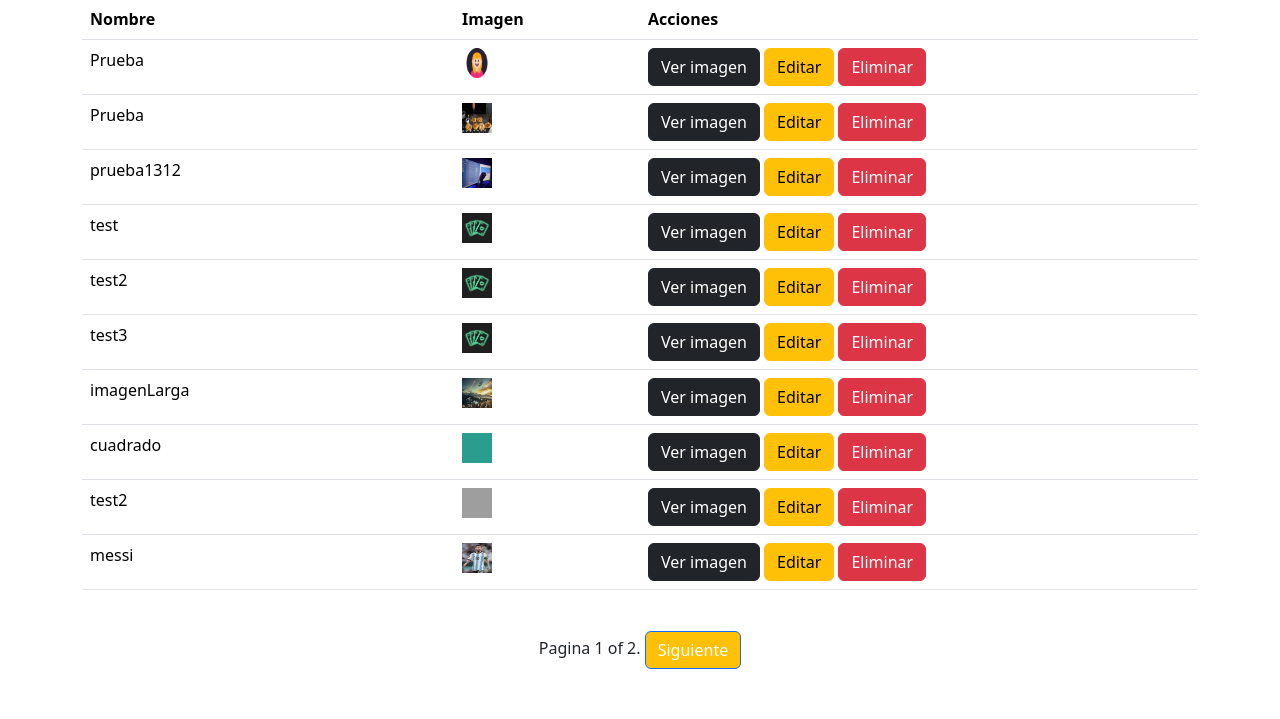
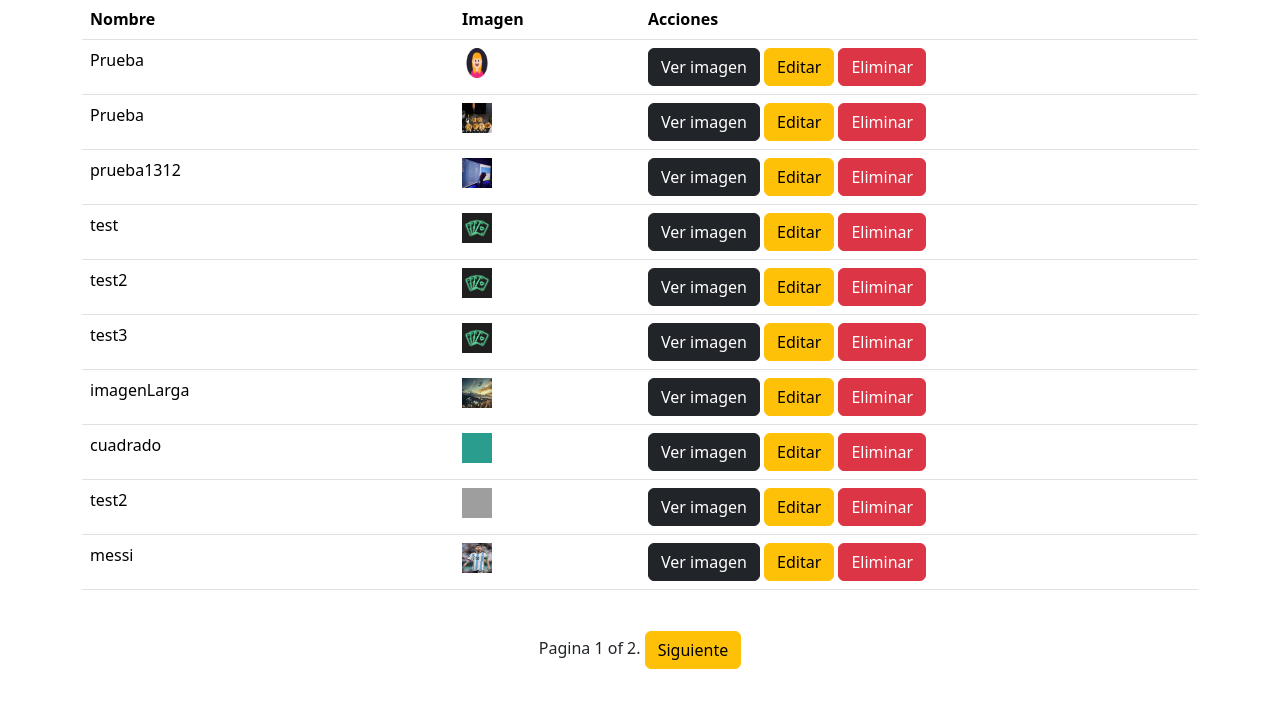
Before and after one commit to lisandrofunes/cicom-presentaciones, a Django app: page /archivo/archivos/ in a window 1280 px wide. Shown: the part 129-848 px from the top of the page. Run offline with Django 4.2, Linux system fonts and the light colour scheme; data comes from the database, SQL or seed files in the repository; grey boxes are pictures that could not be loaded.

Commit message:
estilado botones

```diff
--- a/ImagenesApp/templates/ImagenesApp/archivo_list.html
+++ b/ImagenesApp/templates/ImagenesApp/archivo_list.html
@@ -40,13 +40,13 @@
     <div class="pagination justify-content-center">
       <span class="page-links" style="margin-bottom: 50px;margin-top: 25px;">
           {% if page_obj.has_previous %}
-              <a href="{{ request.path }}?page={{ page_obj.previous_page_number }}" class="btn btn-primary"  style="background-color: #ffc107;">Anterior</a>
+              <a href="{{ request.path }}?page={{ page_obj.previous_page_number }}" class="btn btn-warning"  >Anterior</a>
           {% endif %}
           <span class="page-current">
               Pagina {{ page_obj.number }} of {{ page_obj.paginator.num_pages }}.
           </span>
           {% if page_obj.has_next %}
-              <a href="{{ request.path }}?page={{ page_obj.next_page_number }}" class="btn btn-primary"  style="background-color:  #ffc107;">Siguiente</a>
+              <a href="{{ request.path }}?page={{ page_obj.next_page_number }}" class="btn btn-warning" >Siguiente</a>
           {% endif %}
       </span>
   </div>
```
